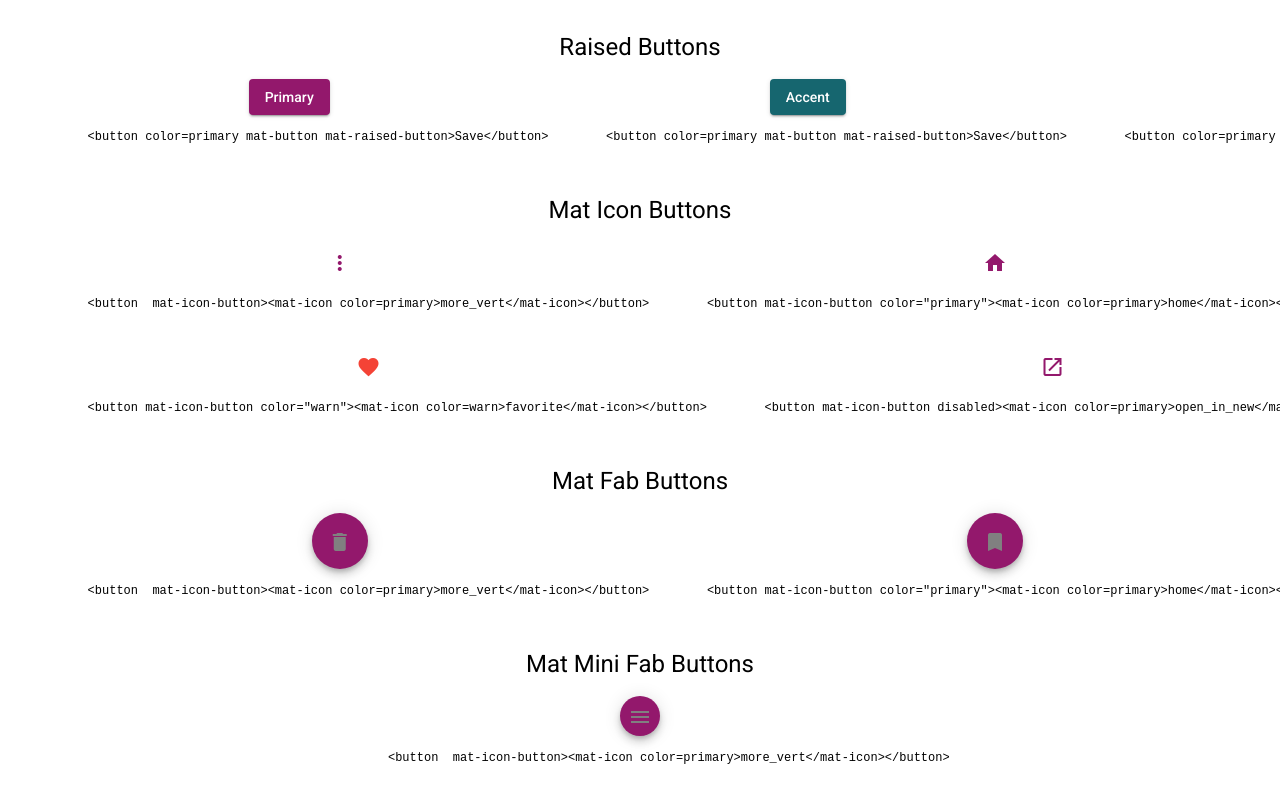
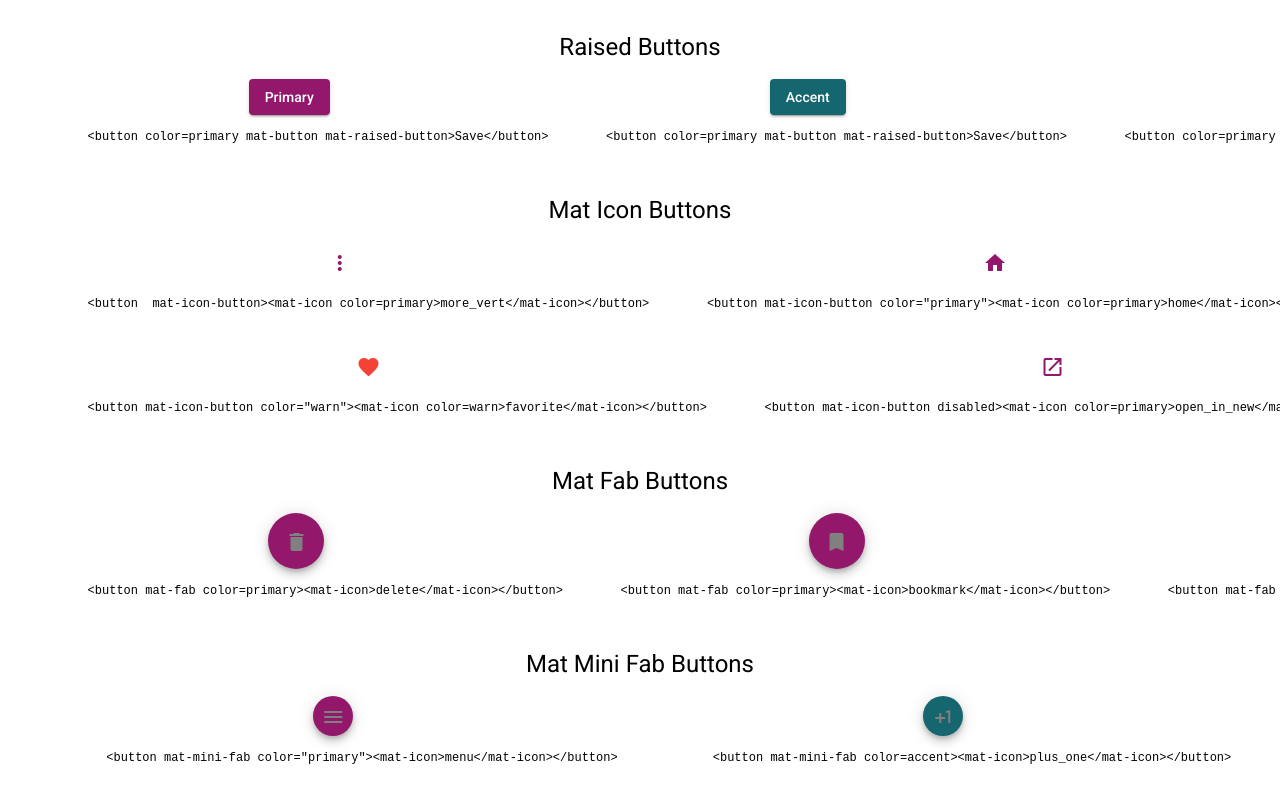
Before and after one commit to shagene/shagene.github.io, an Angular app: page /buttons in a window 1280 px wide. Shown: the part 361-1161 px from the top of the page. Built offline with nearby package versions, Linux system fonts and the light colour scheme.

Commit message:
update to buttons

```diff
--- a/src/app/buttons/buttons.component.html
+++ b/src/app/buttons/buttons.component.html
@@ -146,7 +146,7 @@
         <mat-icon>delete</mat-icon>
       </button>
       <pre class="codeText">
-        {{matIconBtnMore}}
+        {{matFabIconDelete}}
       </pre>
     </div>
     <div fxLayout="column" fxLayoutAlign="center center">
@@ -154,7 +154,7 @@
         <mat-icon>bookmark</mat-icon>
       </button>
       <pre class="codeText">
-        {{matIconBtnHome}}
+        {{matFabIconBookmark}}
       </pre>
     </div>
     <div fxLayout="column" fxLayoutAlign="center center">
@@ -162,7 +162,7 @@
         <mat-icon>home</mat-icon>
       </button>
       <pre class="codeText">
-        {{matIconBtnMenu}}
+        {{matFabIconHome}}
       </pre>
     </div>
   </div>
@@ -172,11 +172,19 @@
   </div>
   <div fxLayout="row" fxLayoutAlign="space-around">
     <div fxLayout="column" fxLayoutAlign="center center">
-      <button mat-mini-fab color="primary" >
+      <button mat-mini-fab color=primary >
         <mat-icon>menu</mat-icon>
       </button>
       <pre class="codeText">
-        {{matIconBtnMore}}
+        {{matMiniFabIconMenu}}
+      </pre>
+    </div>
+    <div fxLayout="column" fxLayoutAlign="center center">
+      <button mat-mini-fab color=accent >
+        <mat-icon>plus_one</mat-icon>
+      </button>
+      <pre class="codeText">
+        {{matMiniFabIconPlusOne}}
       </pre>
     </div>
   </div>
```
Also changed, not shown: 3 other files (tests, documents, lock files or other folders).
